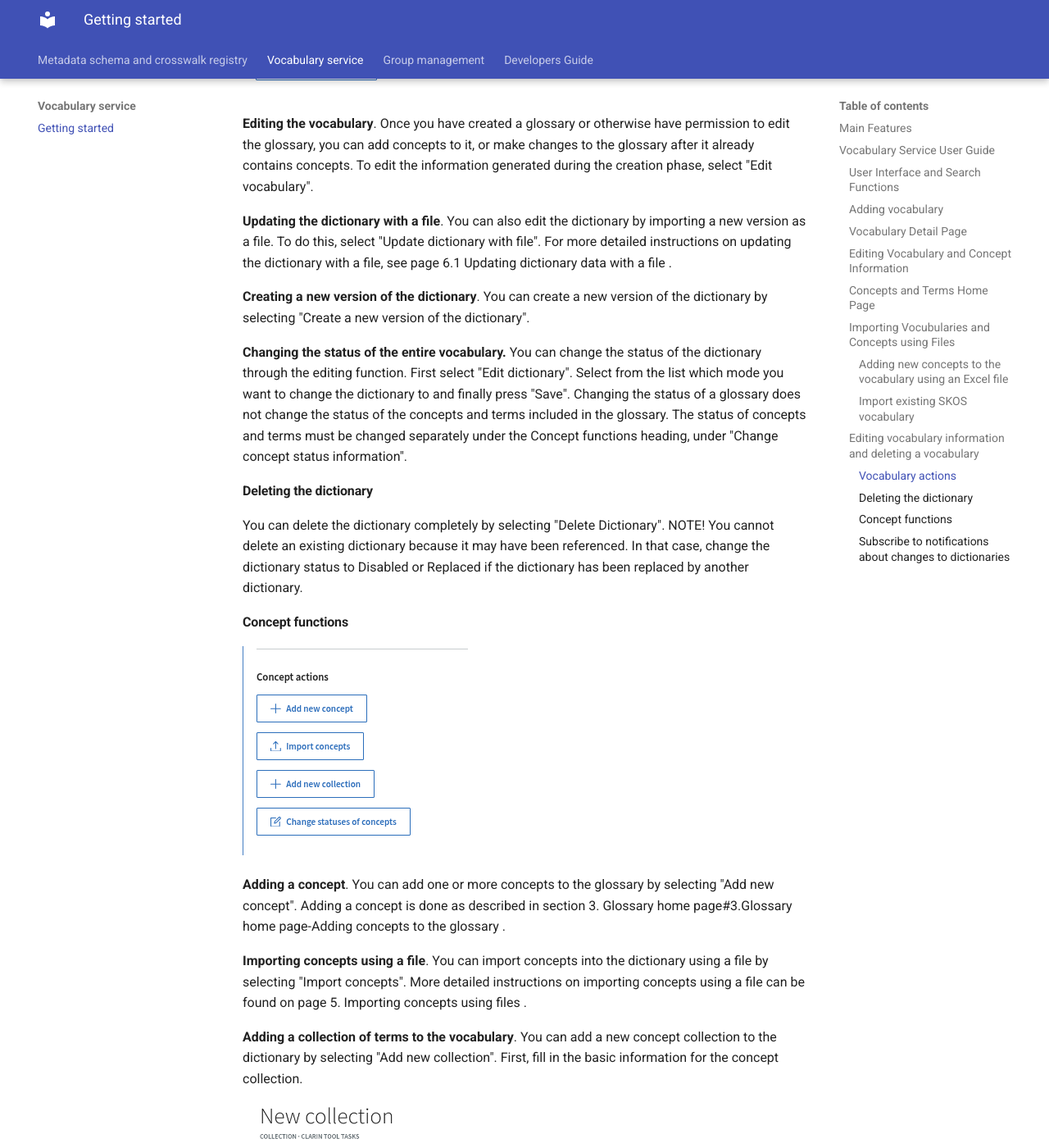
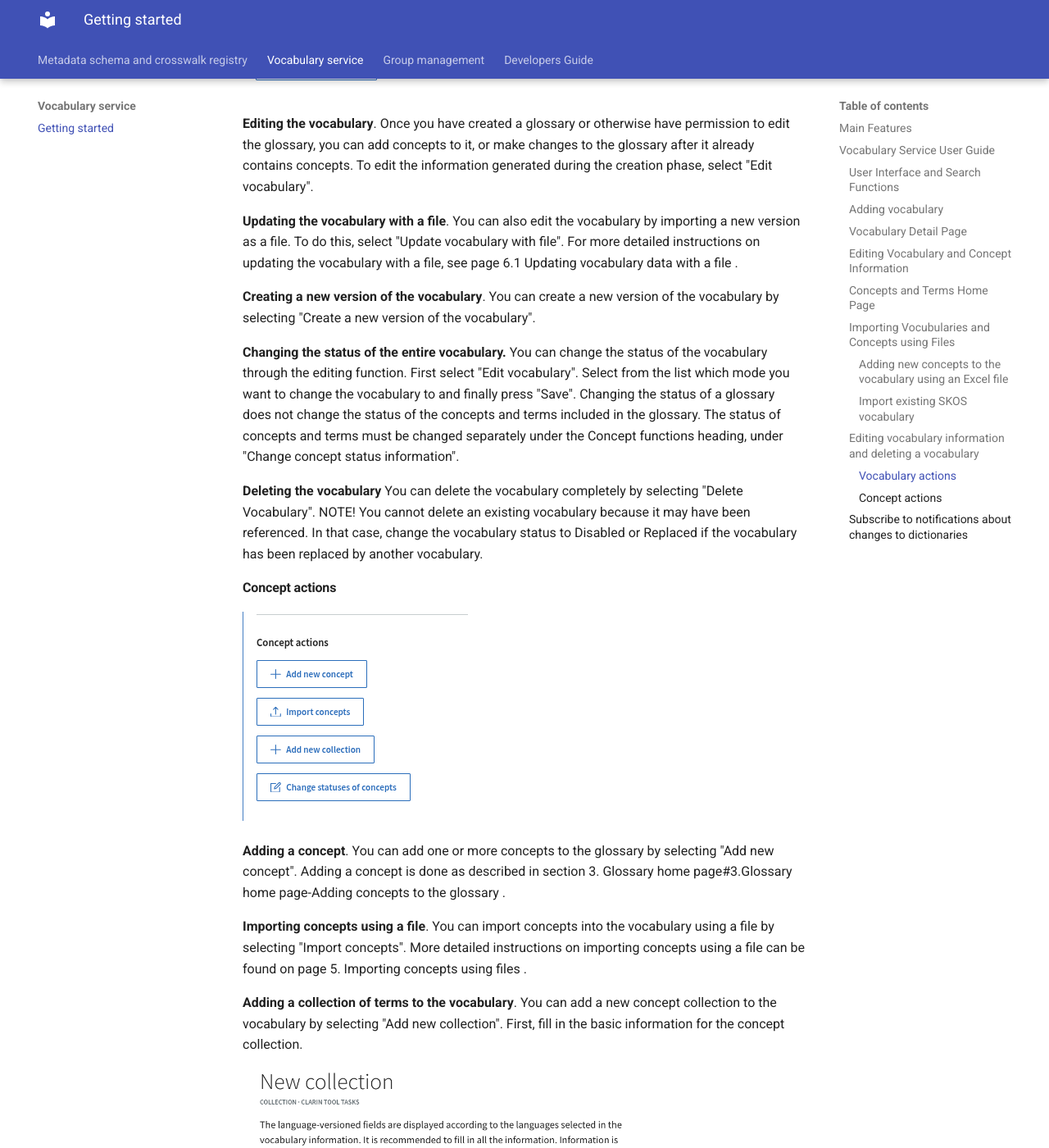
Before and after one commit to CSCfi/mscr-docs, an MkDocs documentation site: the page built from docs/voc-service/getting-started.md, in a window 1280 px wide and 1400 px high, scrolled down 6260 px. Shown: the whole window at 82% size. Built offline with MkDocs 1.6.1 and Material for MkDocs 9.7.7, drawn with Linux system fonts in a browser that asks for light colours; some of the changed text lies outside the part shown.

Commit message:
Docs cleanup

```diff
--- a/docs/voc-service/getting-started.md
+++ b/docs/voc-service/getting-started.md
@@ -55,7 +55,7 @@ If user have the permission to edit, you can edit vocabulary metadata or can upl
 
 ### Importing Vocubularies and Concepts using Files
 
-The tool has three ways to update dictionary information using files:
+The tool has three ways to update vocabulary information using files:
 
 ![Alt text](../assets/voc-service-screenshots/import-concepts.png)
 
@@ -75,9 +75,9 @@ Note: Do not update existing concepts in this Excel file. If you update existing
 
 Note: Do not update existing concepts in this Excel file, only add new concepts. If you update concepts that already exist in the glossary with this file, they will appear twice in the glossary.
 
-3. Select "Import concepts" from the dictionary where you want to add the concepts.
+3. Select "Import concepts" from the vocabulary where you want to add the concepts.
 
-4. Attach the desired file and click "Import concepts to the dictionary". This will open the dictionary's home page and you will see the concepts you added in the concept list.
+4. Attach the desired file and click "Import concepts to the vocabulary". This will open the vocabulary's home page and you will see the concepts you added in the concept list.
 
 #### Import existing SKOS vocabulary
 
@@ -105,16 +105,16 @@ If you have permission to edit the glossary, the glossary and concept function b
 
 **Editing the vocabulary**. Once you have created a glossary or otherwise have permission to edit the glossary, you can add concepts to it, or make changes to the glossary after it already contains concepts. To edit the information generated during the creation phase, select "Edit vocabulary".
 
-**Updating the dictionary with a file**. You can also edit the dictionary by importing a new version as a file. To do this, select "Update dictionary with file". For more detailed instructions on updating the dictionary with a file, see page 6.1 Updating dictionary data with a file .
+**Updating the vocabulary with a file**. You can also edit the vocabulary by importing a new version as a file. To do this, select "Update vocabulary with file". For more detailed instructions on updating the vocabulary with a file, see page 6.1 Updating vocabulary data with a file .
 
-**Creating a new version of the dictionary**. You can create a new version of the dictionary by selecting "Create a new version of the dictionary".
+**Creating a new version of the vocabulary**. You can create a new version of the vocabulary by selecting "Create a new version of the vocabulary".
 
-**Changing the status of the entire vocabulary.** You can change the status of the dictionary through the editing function. First select "Edit dictionary". Select from the list which mode you want to change the dictionary to and finally press "Save". Changing the status of a glossary does not change the status of the concepts and terms included in the glossary. The status of concepts and terms must be changed separately under the Concept functions heading, under "Change concept status information".
+**Changing the status of the entire vocabulary.** You can change the status of the vocabulary through the editing function. First select "Edit vocabulary". Select from the list which mode you want to change the vocabulary to and finally press "Save". Changing the status of a glossary does not change the status of the concepts and terms included in the glossary. The status of concepts and terms must be changed separately under the Concept functions heading, under "Change concept status information".
 
-#### Deleting the dictionary
-You can delete the dictionary completely by selecting "Delete Dictionary". NOTE! You cannot delete an existing dictionary because it may have been referenced. In that case, change the dictionary status to Disabled or Replaced if the dictionary has been replaced by another dictionary.
+**Deleting the vocabulary**
+You can delete the vocabulary completely by selecting "Delete Vocabulary". NOTE! You cannot delete an existing vocabulary because it may have been referenced. In that case, change the vocabulary status to Disabled or Replaced if the vocabulary has been replaced by another vocabulary.
 
-#### Concept functions
+#### Concept actions
 
 ![Alt text](../assets/voc-service-screenshots/concept-actions.png)
 
@@ -122,10 +122,10 @@ You can delete the dictionary completely by selecting "Delete Dictionary". NOTE!
 You can add one or more concepts to the glossary by selecting "Add new concept". Adding a concept is done as described in section 3. Glossary home page#3.Glossary home page-Adding concepts to the glossary .
 
 **Importing concepts using a file**.
-You can import concepts into the dictionary using a file by selecting "Import concepts". More detailed instructions on importing concepts using a file can be found on page 5. Importing concepts using files .
+You can import concepts into the vocabulary using a file by selecting "Import concepts". More detailed instructions on importing concepts using a file can be found on page 5. Importing concepts using files .
 
 **Adding a collection of terms to the vocabulary**.
-You can add a new concept collection to the dictionary by selecting "Add new collection".
+You can add a new concept collection to the vocabulary by selecting "Add new collection".
 First, fill in the basic information for the concept collection.
 
 ![Alt text](../assets/voc-service-screenshots/add-collection.png)
@@ -151,6 +151,6 @@ Next, select concepts, terms, or both to edit the states.
 
 Select the status you want to change the items to from the list and finally press "Save".
 
-#### Subscribe to notifications about changes to dictionaries
+### Subscribe to notifications about changes to dictionaries
 
-You can subscribe to receive email notifications about changes to the dictionary by selecting "Subscribe to notifications". You can cancel your subscription by clicking the "Remove notifications" button.
+You can subscribe to receive email notifications about changes to the vocabulary by selecting "Subscribe to notifications". You can cancel your subscription by clicking the "Remove notifications" button.
```
